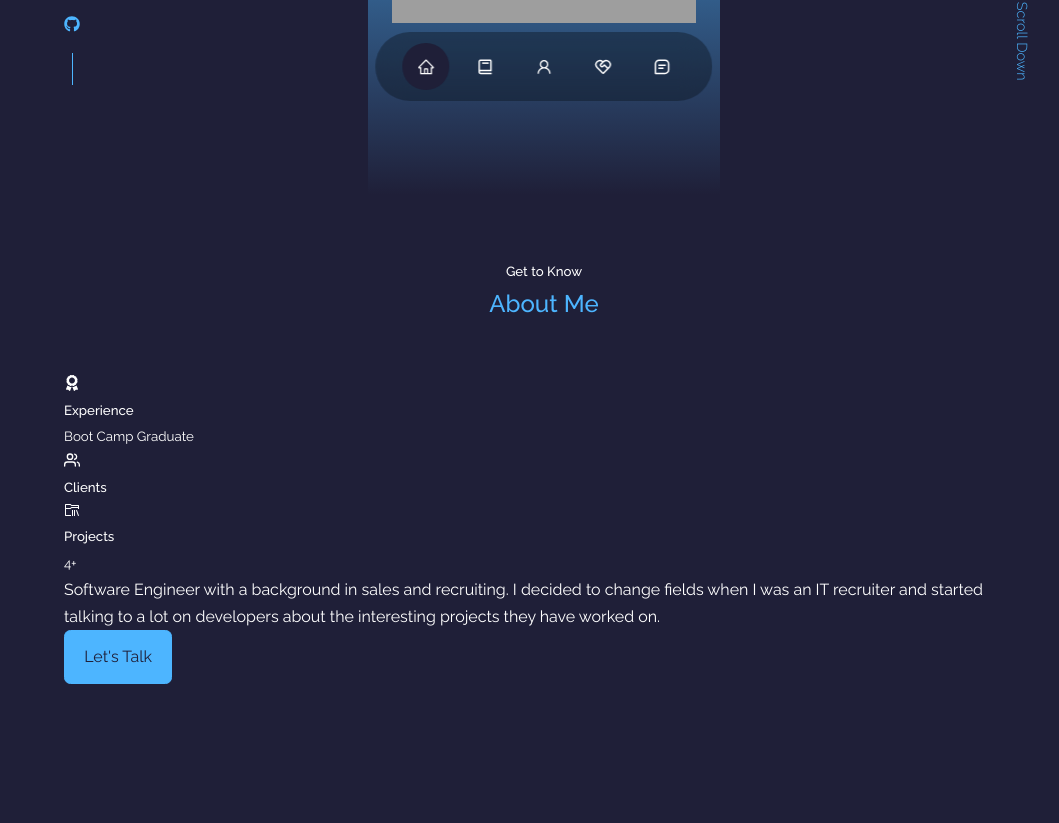
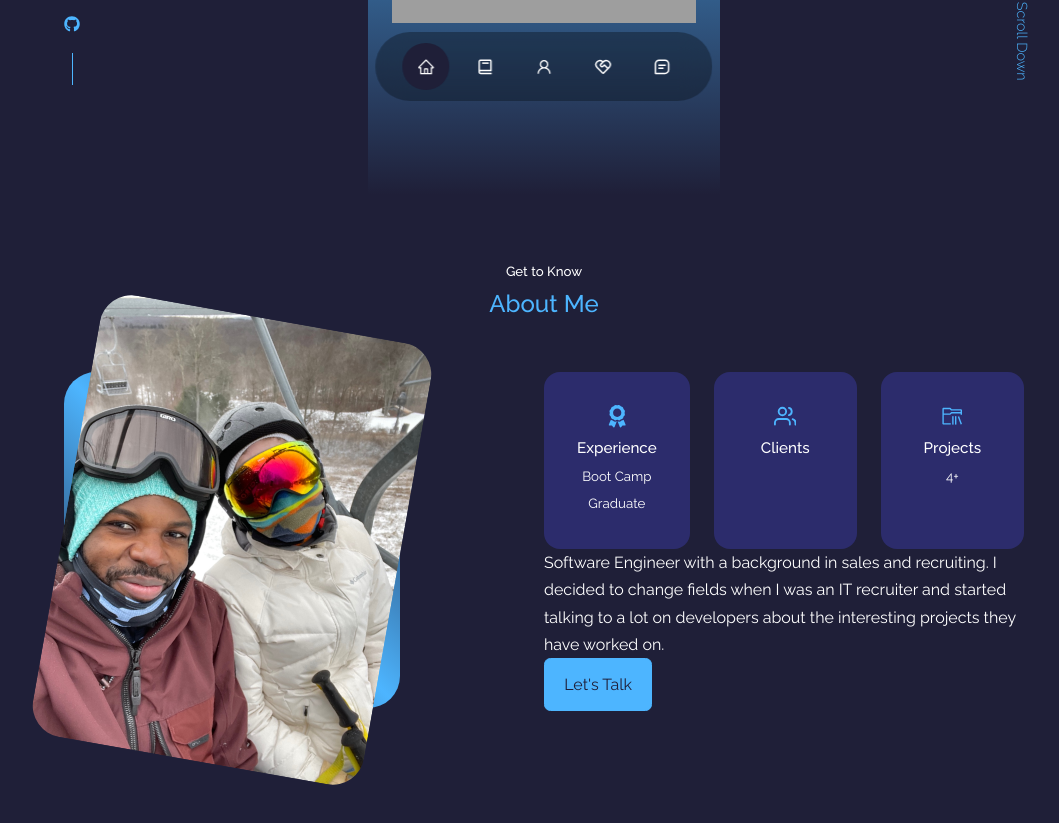
Before and after one commit to Torfrancis447/portfolio, a React (Create React App) app: page / in a window 1280 px wide. Shown: the part 667-1490 px from the top of the page, without its empty margins (96-1155 px from the left). Built offline with nearby package versions, Linux system fonts and the light colour scheme; grey boxes are pictures that could not be loaded.

Commit message:
css styling about section

```diff
--- a/src/components/about/About.js
+++ b/src/components/about/About.js
@@ -3,6 +3,7 @@ import { FaAward } from "react-icons/fa";
 import {FiUsers } from "react-icons/fi"
 import { VscFolderLibrary } from 'react-icons/vsc'
 import "./about.css";
+import headShot from "/home/tor-f/Development/code/my-projects/portfolio/src/assets/IMG_0479.jpg"
 
 const About = () => {
   return (
@@ -13,7 +14,7 @@ const About = () => {
         <div class="about-me">
           <div class="about-me-image">
 
-          {/* <img src="" alt="" /> */}
+          <img src={headShot} alt="Image" />
           </div>
         </div>
 
--- a/src/components/about/about.css
+++ b/src/components/about/about.css
@@ -0,0 +1,61 @@
+.about-container {
+    display: grid;
+    grid-template-columns: 35% 50%;
+    gap: 15%
+}
+
+.about-me {
+    display: grid;
+    width: 100%;
+    aspect-ratio: 1/1;
+    border-radius: 2rem;
+    background: linear-gradient(
+        45deg,
+        transparent,
+        var(--color-primary),
+        transparent
+    );
+    place-items:center;
+}
+
+.about-me-image {
+    border-radius: 2rem;
+    overflow:hidden;
+    transform: rotate(10deg);
+    transition: var(--transition);
+}
+
+.about-me-image:hover {
+    transform:rotate(0);
+}
+
+.about-cards {
+    display:grid;
+    grid-template-columns: repeat(3, 1fr);
+    gap:1.5rem;
+}
+
+.about-card {
+    background: var(--color-bg-variant);
+    border: 1px solid transparent;
+    border-radius: 1rem;
+    padding: 2rem;
+    text-align:center;
+    transition: var(--transition);
+}
+
+.about-card:hover {
+    background: transparent;
+    border-color: var(--color-primary-variant);
+    cursor:default;
+}
+
+.about-icon{
+    color: var(--color-primary);
+    font-size:1.4rem;
+    margin: bottom 1rem;
+}
+
+.about-card h5 {
+    font-size: .95rem;
+}
```
Also changed, not shown: src/assets/IMG_0479.jpg (added).
